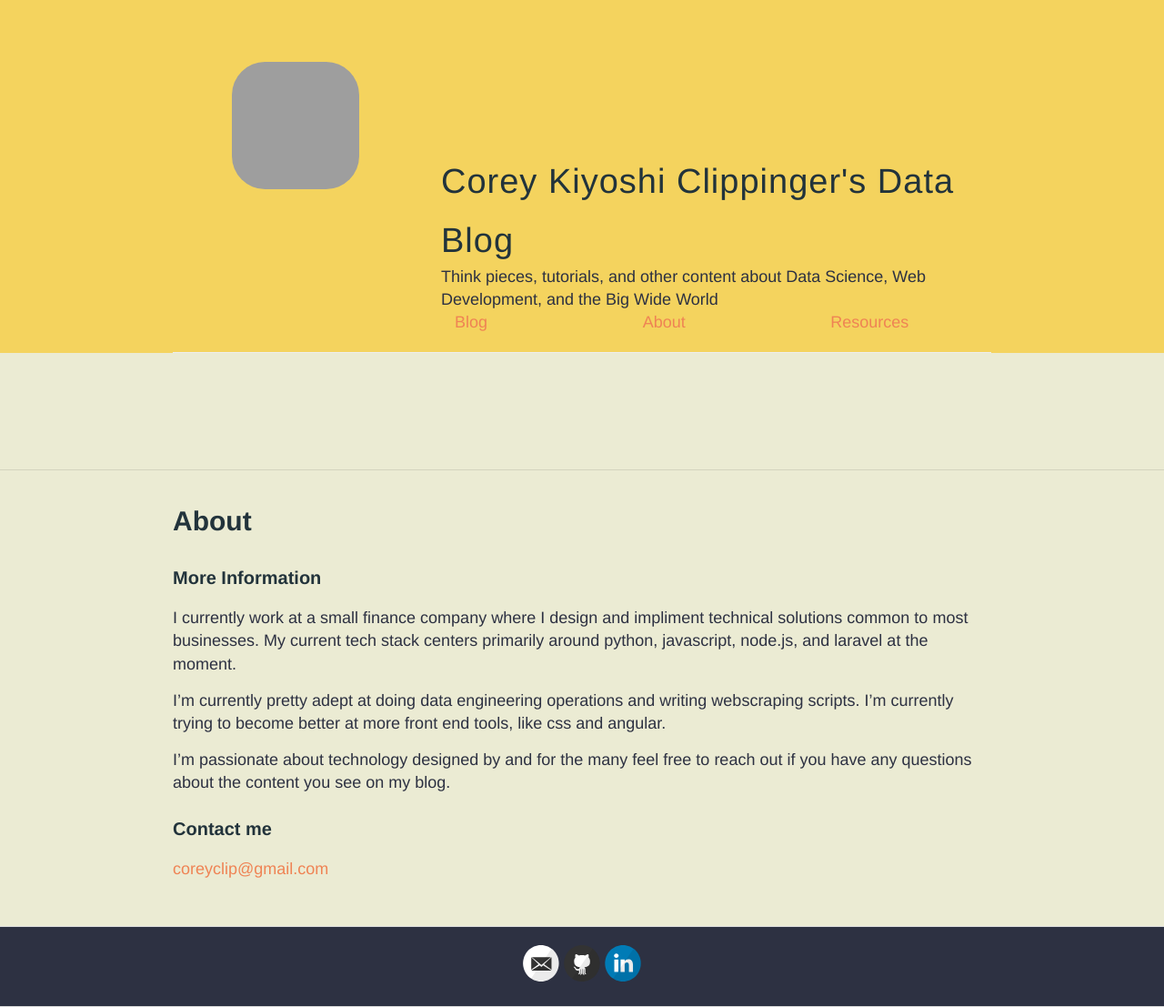
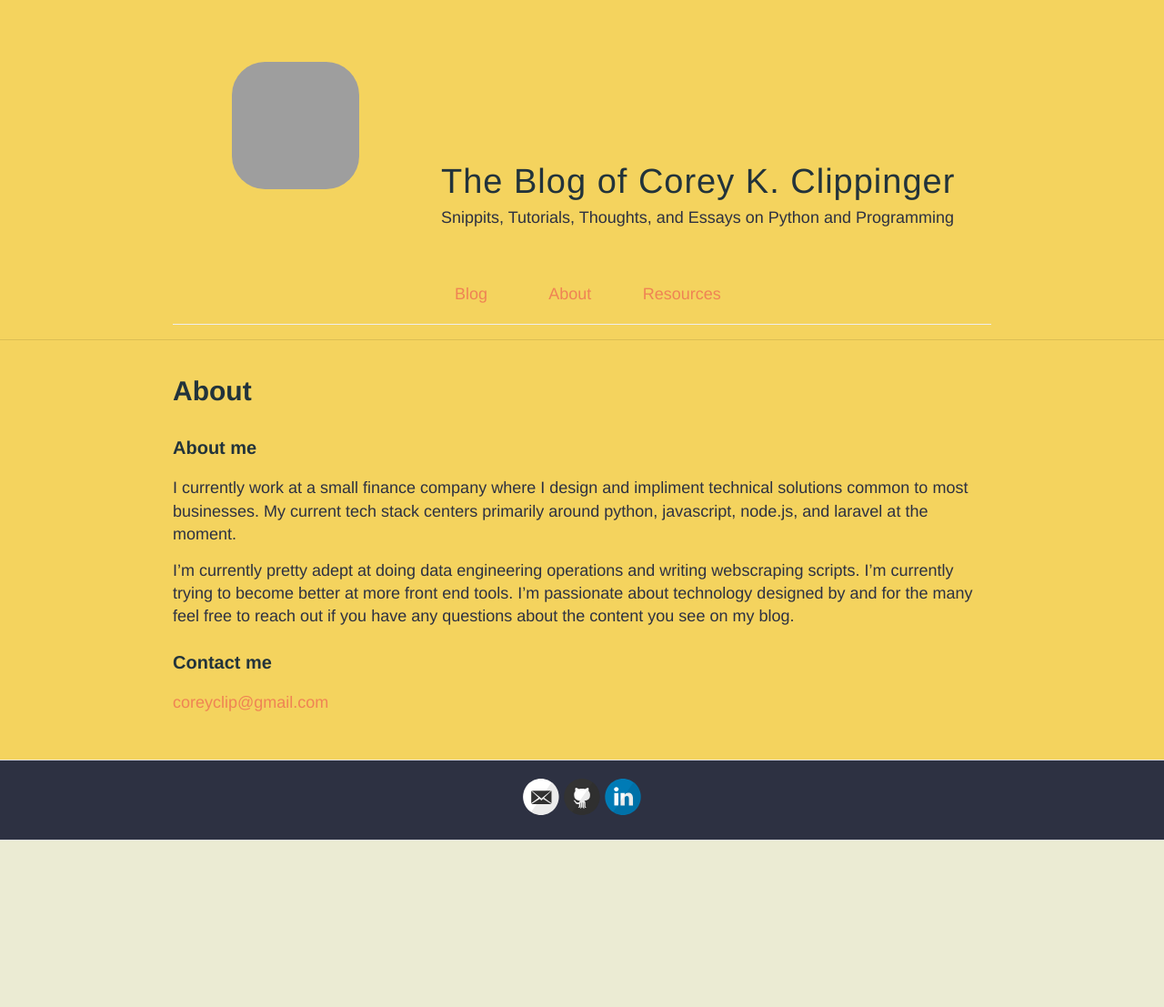
Before and after one commit to coreyclip/coreyclip.github.io, a Jekyll site: the page built from about.md, in a window 1280 px wide. Shown: the whole page at 91% size. Built offline with Jekyll 4.4.1, drawn with Linux system fonts in a browser that asks for light colours; nearby versions of some CDN libraries; after the commit the page ends 950 px from its top, so only the background shows below that; grey boxes are pictures that could not be loaded.

Commit message:
better header layout

```diff
--- a/_config.yml
+++ b/_config.yml
@@ -3,8 +3,7 @@
 #
 
 # Name of your site (displayed in the header)
-name: Corey Kiyoshi Clippinger's Data Blog
-
+name: The Blog of Corey Kiyoshi Clippinger
 # Short bio or description (displayed in the header)
 description: Think pieces, tutorials, and other content about Data Science, Web Development, and the Big Wide World
 
--- a/_layouts/default.html
+++ b/_layouts/default.html
@@ -6,6 +6,7 @@
         <!--[if lt IE 9]>
             <script src="http://html5shiv.googlecode.com/svn/trunk/html5.js"></script>
         <![endif]-->
+         <meta charset="UTF-8">
         <!-- Font Awesome -->
         <link rel="stylesheet" href="https://use.fontawesome.com/releases/v5.8.1/css/all.css">
         <!-- Bootstrap core CSS -->
@@ -13,6 +14,8 @@
         <!-- Material Design Bootstrap -->
         <link href="https://cdnjs.cloudflare.com/ajax/libs/mdbootstrap/4.7.7/css/mdb.min.css" rel="stylesheet">
         <link rel="stylesheet" type="text/css" href="{{ site.baseurl }}/style.css" />
+        <link rel="stylesheet" type="text/css" href="../style.scss"/>
+        <link rel='icon' href='favicon.ico'>
         <link rel="alternate" type="application/rss+xml" title="{{ site.name }} - {{ site.description }}" href="{{ site.baseurl }}/feed.xml" />
         <!-- Created with Jekyll Now - http://github.com/barryclark/jekyll-now -->
     </head>
@@ -22,28 +25,30 @@
                 <header class="masthead clearfix">
                     <div class='row'>
                         <div class='col-md-4 col-sm-10 site-avatar-col'>
-                            <a href="{{ site.baseurl }}/" class="site-avatar mt-5"><img class='rounded-circle' src="{{ site.avatar }}" /></a>
+                            <a href="{{ site.baseurl }}/" class="site-avatar mt-5"><img class='rounded-circle' src="https://github.com/coreyclip.png" /></a>
+<!--                            <a href="{{ site.baseurl }}/" class="site-avatar mt-5"><img class='rounded-circle' src="{{ site.avatar }}" /></a>-->
                         </div>
-                        <div class='col-md-8 col-sm-10'>
+                        <div class='col-md-8 col-sm-10 headline-col'>
                             <div class='row' style="margin-top:25%;">
                                 <div class="site-info">
-                                    <h1 class="site-name"><a href="{{ site.baseurl }}/">{{ site.name }}</a></h1>
-                                    <p class="site-description">{{ site.description }}</p>
+                                    <h1 class="site-name"><a href="{{ site.baseurl }}/">The Blog of Corey K. Clippinger</a></h1>
+                                    <p class="site-description">Snippits, Tutorials, Thoughts, and Essays on Python and Programming</p>
                                 </div>
                             </div>
-                            <div class='row'>
-                                <div class="col-3 col-md-4 col-sm-2">
+                            <div class='row links-row'>
+                                <div class="col-lg-2 col-md-4 col-sm-10">
                                     <a href="/">Blog</a>
                                 </div>
-                                <div class="col-3 col-md-4 col-sm-2">
+                                <div class="col-lg-2 col-md-4 col-sm-10">
                                     <a href="/about">About</a>
-                                </div><div class="col-3 col-md-4 col-sm-2">
+                                </div><div class="col-lg-2 col-md-4 col-sm-10">
                                     <a href="/resources">Resources</a>
                                 </div>
                             </div>
                         </div>
+                    </div>
                 </header>
-                    </div>
+
             </div>
             <hr>
             <div id="main" role="main" class='container'>
--- a/about.md
+++ b/about.md
@@ -4,14 +4,14 @@ title: About
 permalink: /about/
 ---
 
-### More Information
+### About me
 
 I currently work at a small finance company where I design and impliment technical solutions common to most businesses.
 My current tech stack centers primarily around python, javascript, node.js, and laravel at the moment.
 
-I'm currently pretty adept at doing data engineering operations and writing webscraping scripts. I'm currently trying to become better at more front end tools, like css and angular.
+I'm currently pretty adept at doing data engineering operations and writing webscraping scripts. I'm currently trying to become better at more front end tools.
+I'm passionate about technology designed by and for the many feel free to reach out if you have any questions about the content you see on my blog.
 
-I'm passionate about technology designed by and for the many feel free to reach out if you have any questions about the content you see on my blog.
 
 ### Contact me
 
--- a/style.scss
+++ b/style.scss
@@ -8,6 +8,11 @@
 @import "reset";
 @import "variables";
 // Syntax highlighting @import is at the bottom of this file
+.about-header {
+    border-width:5px;
+    border-style:dashed;
+}
+
 
 /**************/
 /* BASE RULES */
@@ -22,6 +27,10 @@ body {
     font: 18px/1.4 $helvetica;
     color: $gunmetal;
     background: $eggshell;
+}
+
+.links-row {
+    margin-top: 10%;
 }
 
 nav a .desktop-menu{
@@ -87,6 +96,7 @@ a {
 
     &:hover,
     &:active {
+        font-weight: bold;
         color: $gunmetal;
     }
 }
@@ -172,7 +182,7 @@ img {
 //
 
 .wrapper-masthead {
-    margin-bottom: 10%;
+    margin-bottom: 2%;
     background-color: $grain;
 
 }
```
Also changed, not shown: _posts/2019-6-7-QuantYourself4.md (+1 -1 lines), about.html (added, +112 -0 lines), favicon.ico (added).
